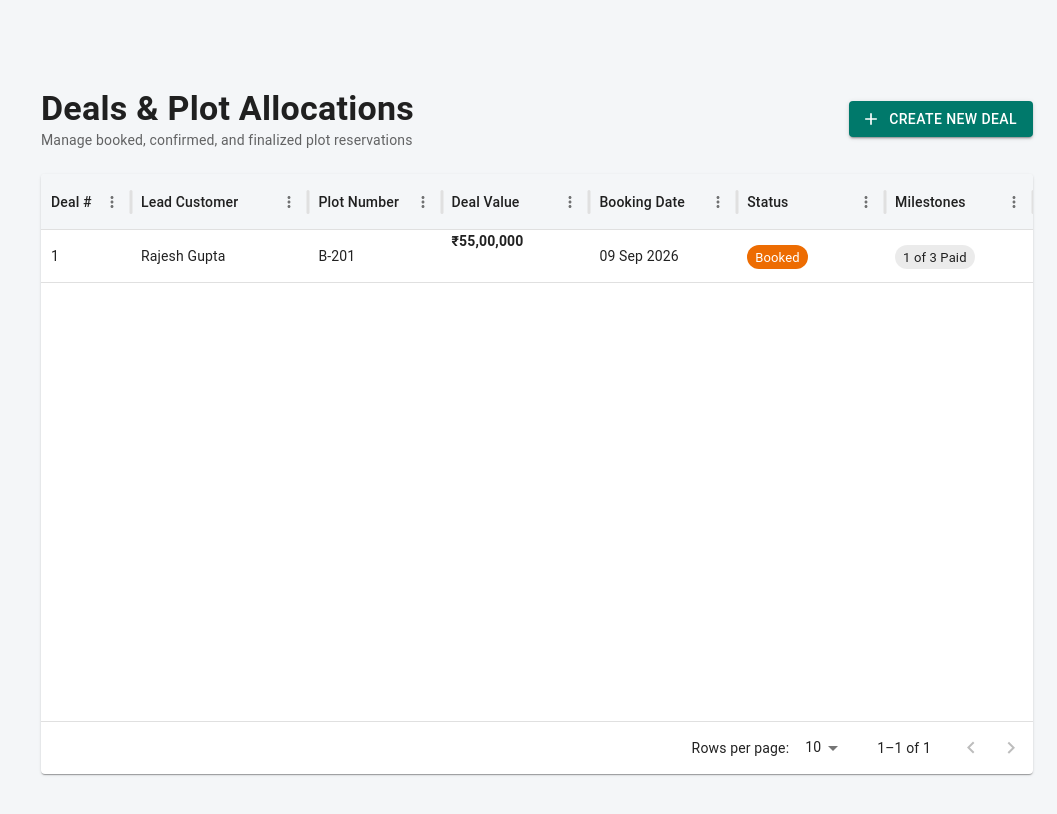
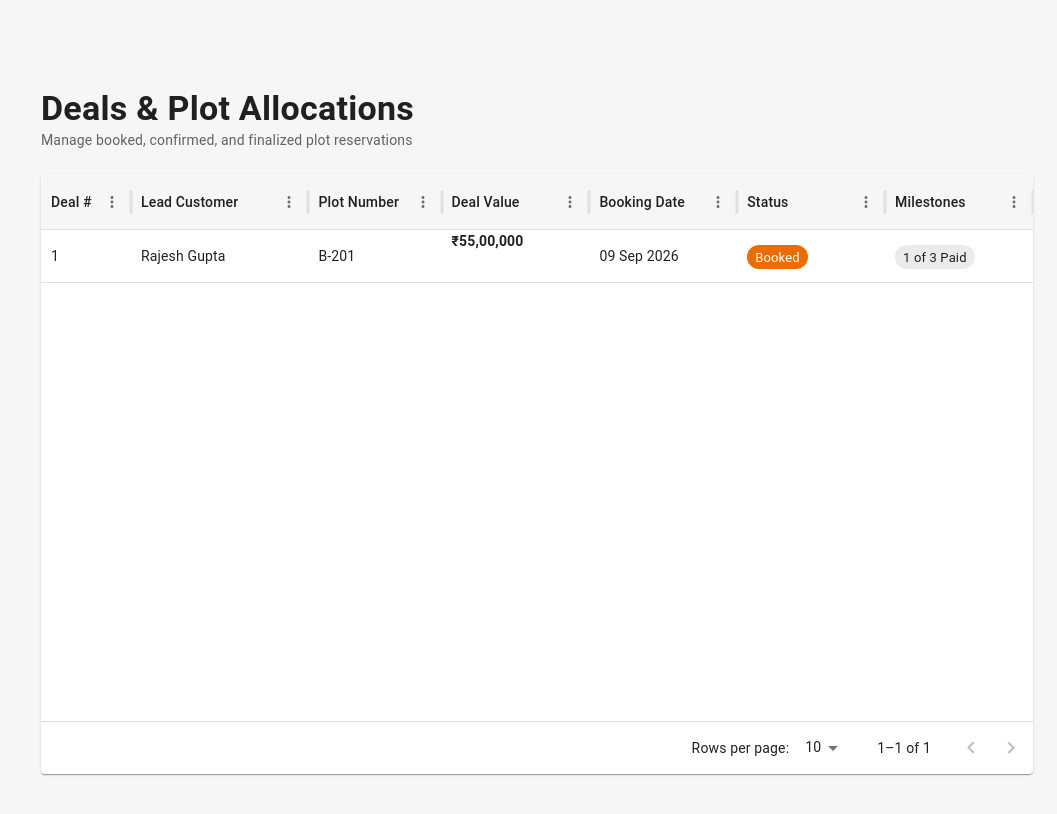
Before and after one commit to sachinvrm392/RealStateCRM, a Next.js app in the folder frontend/: page /deals in a window 1280 px wide. Shown: the top 814 px of the page, without its empty margins (223-1280 px from the left). Built offline with nearby package versions, Linux system fonts and the light colour scheme; no server answers.

Commit message:
refactor(deals): remove manual create new deal button from deals listing

```diff
--- a/frontend/src/app/deals/page.tsx
+++ b/frontend/src/app/deals/page.tsx
@@ -1,8 +1,7 @@
 'use client';
 import React, { useState, useEffect } from 'react';
-import { Box, Typography, Button, Stack, Chip } from '@mui/material';
+import { Box, Typography, Stack, Chip } from '@mui/material';
 import { GridColDef } from '@mui/x-data-grid';
-import AddIcon from '@mui/icons-material/Add';
 import DataTable from '../../components/common/DataTable';
 import StatusBadge from '../../components/common/StatusBadge';
 import { Deal } from '../../types';
@@ -89,8 +88,7 @@ export default function DealsPage() {
 
   return (
     <Box sx={{ pb: 4 }}>
-      <Stack direction="row" justifyContent="space-between" alignItems="center" mb={3}>
-        <Box>
+      <Box mb={3}>
         <Typography variant="h4" fontWeight="bold">
           Deals & Plot Allocations
         </Typography>
@@ -98,15 +96,6 @@ export default function DealsPage() {
           Manage booked, confirmed, and finalized plot reservations
         </Typography>
       </Box>
-        <Button
-          variant="contained"
-          color="primary"
-          startIcon={<AddIcon />}
-          onClick={() => router.push('/deals/new')}
-        >
-          Create New Deal
-        </Button>
-      </Stack>
 
       <DataTable
         columns={columns}
```
Lines whose indentation alone changed are shown as unchanged.
